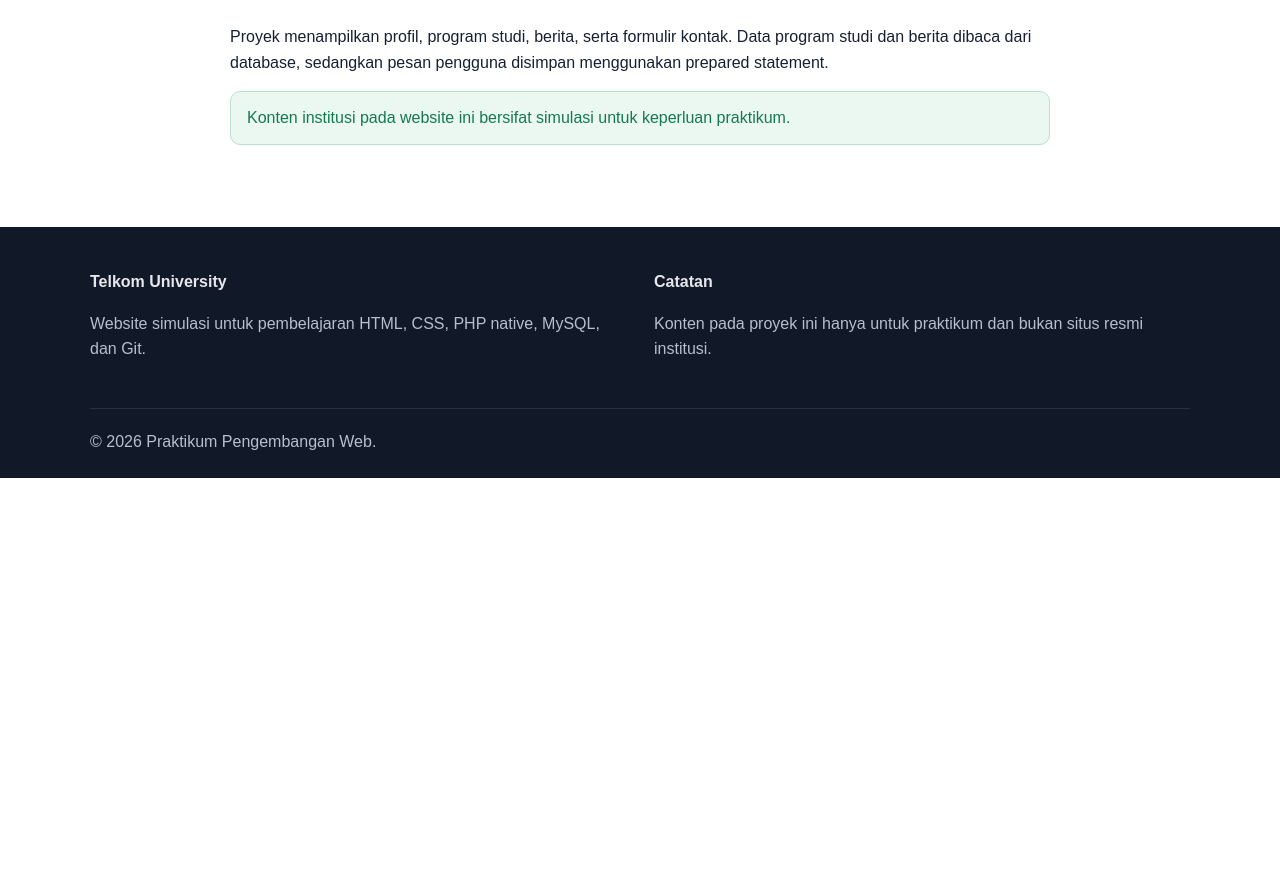
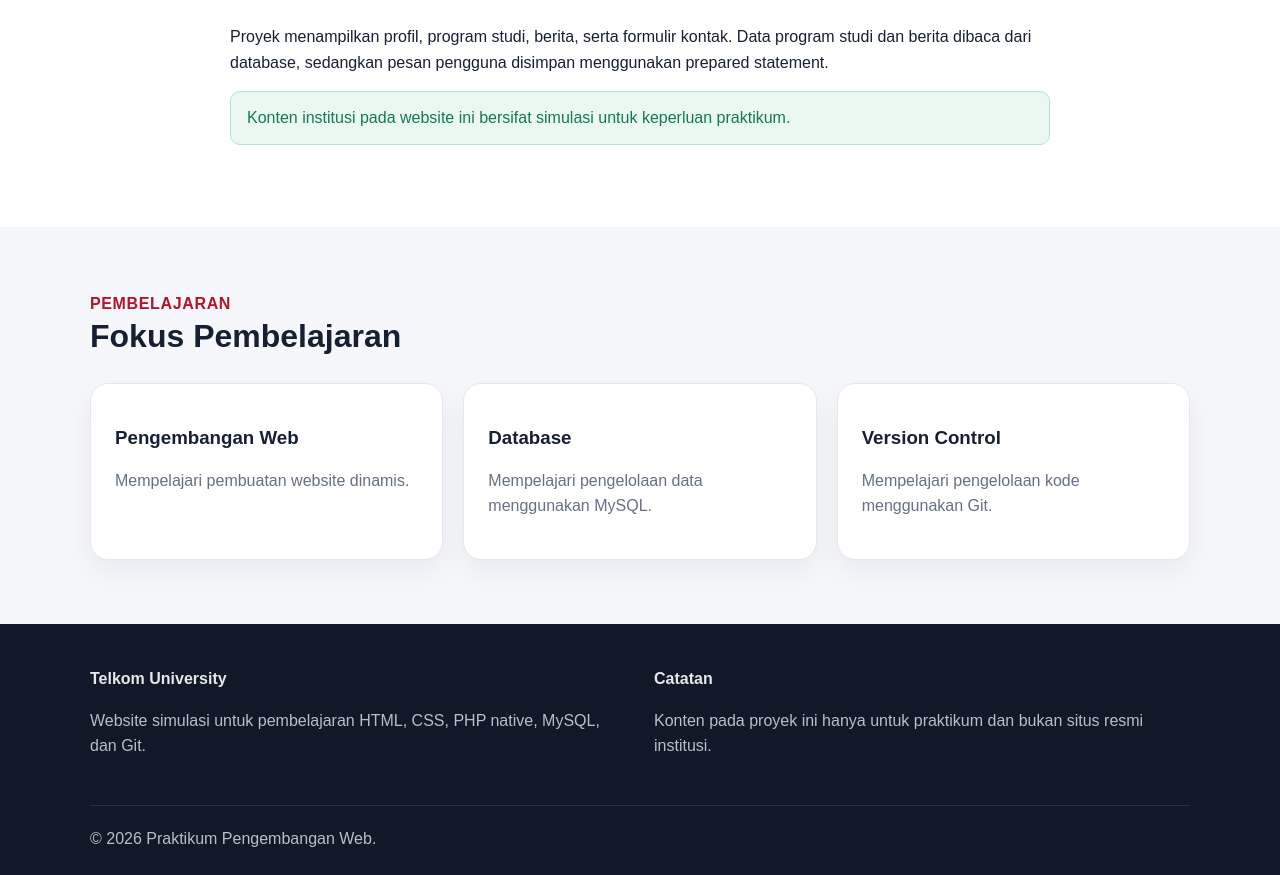
Before and after one commit to kristinatiarasanidwisarwoko-ship-it/telkom-company-profile-109062530006, a PHP site: page /profile.php in a window 1280 px wide. Shown: the part 597-1472 px from the top of the page. Before the commit the page ends 1075 px from the top, so only its background shows below. Run offline with PHP 8.4, Linux system fonts and the light colour scheme.

Commit message:
feat:tambahkan informasi fokus pembelajaran

```diff
--- a/profile.php
+++ b/profile.php
@@ -29,5 +29,31 @@ require 'includes/header.php';
     </div>
 
 </section>
+<section class="section section-soft">
+    <div class="container">
+        <div class="section-heading">
+            <span class="eyebrow">Pembelajaran</span>
+            <h2>Fokus Pembelajaran</h2>
+        </div>
+
+        <div class="grid-3">
+            <article class="card">
+                <h3>Pengembangan Web</h3>
+                <p>Mempelajari pembuatan website dinamis.</p>
+            </article>
+
+            <article class="card">
+                <h3>Database</h3>
+                <p>Mempelajari pengelolaan data menggunakan MySQL.</p>
+            </article>
+
+            <article class="card">
+                <h3>Version Control</h3>
+                <p>Mempelajari pengelolaan kode menggunakan Git.</p>
+            </article>
+        </div>
+    </div>
+</section>
+
 
 <?php require 'includes/footer.php'; ?>
```
